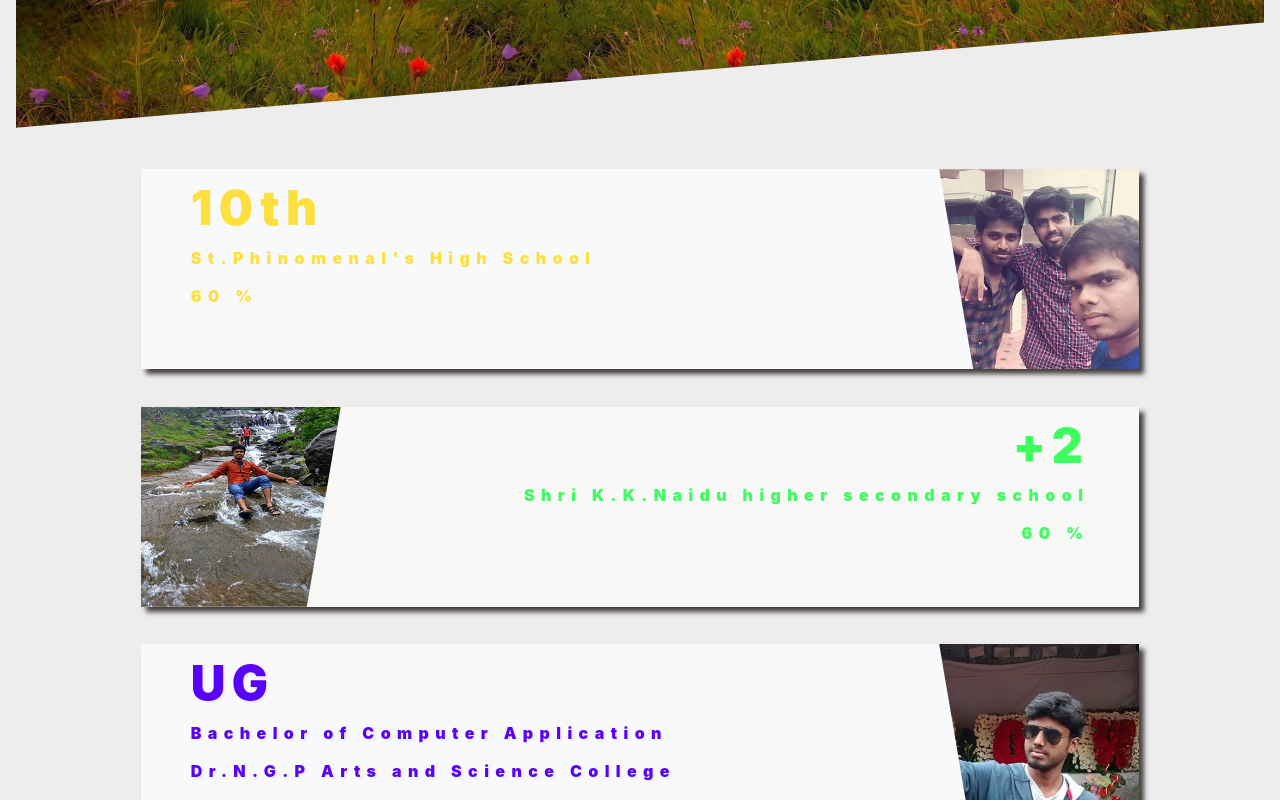
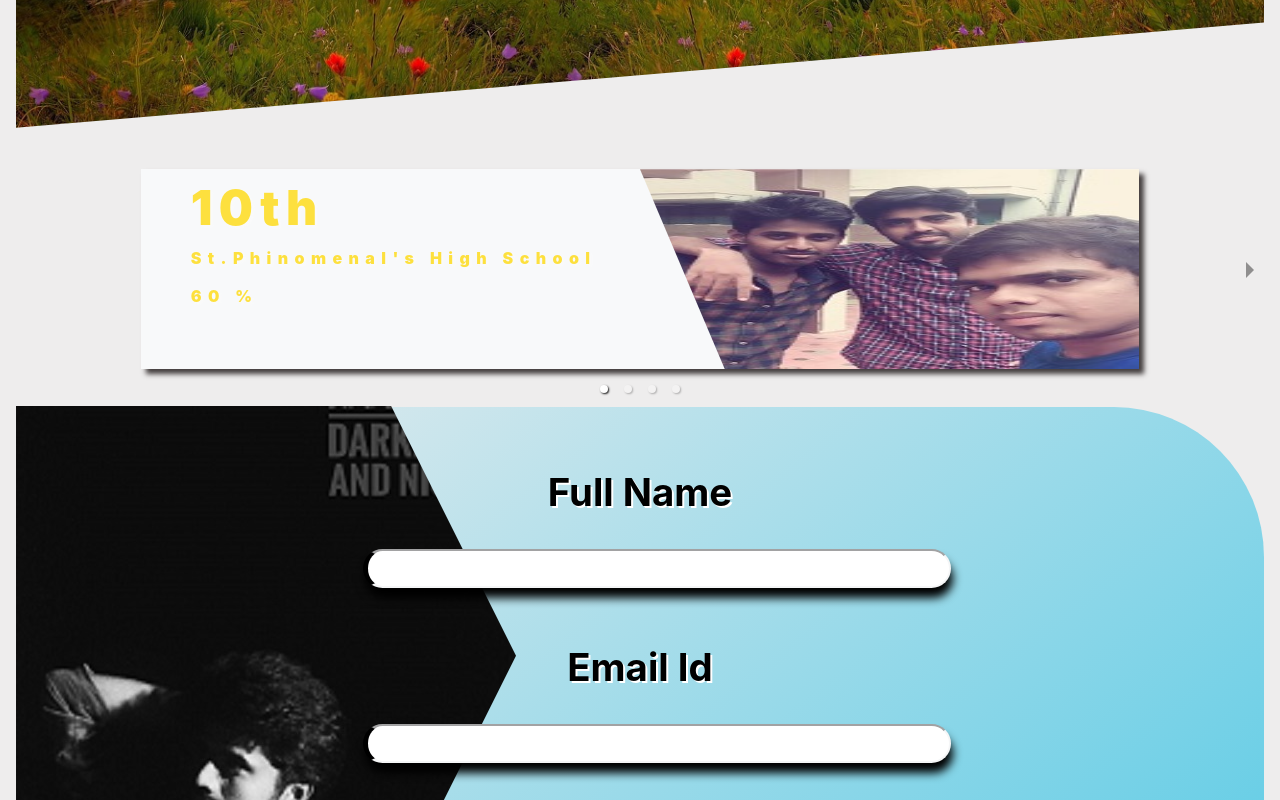
Before and after one commit to Guru-Prasath5/emptyrepo, a React (Create React App) app: page / in a window 1280 px wide. Shown: the part 2580-3380 px from the top of the page. Built offline with nearby package versions, Linux system fonts and the light colour scheme.

Commit message:
carousel

```diff
--- a/package.json
+++ b/package.json
@@ -6,6 +6,7 @@
     "axios": "^0.18.0",
     "react": "^16.7.0",
     "react-dom": "^16.7.0",
+    "react-responsive-carousel": "^3.1.49",
     "react-scripts": "2.1.3"
   },
   "scripts": {
--- a/src/App.js
+++ b/src/App.js
@@ -14,7 +14,7 @@ class App extends Component {
         <Home/>
          <AboutMe/>
         <Skills/>
-        <Education studies="10th" school="St.Phinomenal's High School" presentage="60 %"/>
+        <Education />
         <ContactMe/>
         <Footer/>
       </div>
--- a/src/Education.css
+++ b/src/Education.css
@@ -1,3 +1,4 @@
+
 .tenth{
 font-size: 300%;
 
@@ -52,6 +53,7 @@ right: 0;
 top: 0;
 max-width: 50%;
 min-height: 100%;
+max-height: 100%;
 width: auto;
 -webkit-clip-path: polygon(0 0, 100% 0, 100% 100%, 17% 100%);
 clip-path: polygon(0 0, 100% 0, 100% 100%, 17% 100%);
@@ -63,6 +65,7 @@ clip-path: polygon(0 0, 100% 0, 100% 100%, 17% 100%);
     top: 0;
     max-width: 50%;
     min-height: 100%;
+    max-height: 100%;
     width: auto;
     -webkit-clip-path: polygon(0 0, 100% 0, 83% 100%, 0 100%);
 clip-path: polygon(0 0, 100% 0, 83% 100%, 0 100%);
@@ -84,7 +87,7 @@ clip-path: polygon(0 0, 100% 0, 83% 100%, 0 100%);
         color: rgb(248, 2, 2);
     }
 .card1{
-    min-height: 120%;
+    min-height: 200px;
     width: 80%;
     height: 200px;
     background-color: #fafbfcdf;
--- a/src/Education.js
+++ b/src/Education.js
@@ -1,14 +1,19 @@
 import React from 'react';
 import './Education.css';
+import './carousel.css';
+// import "react-responsive-carousel/lib/styles/carousel.min.css";
+import { Carousel } from 'react-responsive-carousel';
 
 export default class Education extends React.Component{
 
+
     render(){
+
         return(
-            <div className="educationCards" >
-
+            // <div className="educationCards" >
+            <Carousel showThumbs={false} showStatus={false} verticalSwipe='natural'>
             <div className="card1 bordercard1">
-            <img className="shadePhoto" src="image/card1.jpg"></img>
+            <img className="shadePhoto" src="image/card1.jpg" alt="shadePhoto"></img>
             <p className="secondarySchool">
             <span className="tenth">10th</span><br/>
             St.Phinomenal's High School <br/>
@@ -46,7 +51,7 @@ export default class Education extends React.Component{
             7 CGPA</p>
 
             </div>
-            </div>
+            </Carousel>
         )
     }
 }
--- /dev/null
+++ b/src/carousel.css
@@ -0,0 +1,229 @@
+
+.carousel .control-arrow, .carousel.carousel-slider .control-arrow {
+  -webkit-transition: all 0.25s ease-in;
+  -moz-transition: all 0.25s ease-in;
+  -ms-transition: all 0.25s ease-in;
+  -o-transition: all 0.25s ease-in;
+  transition: all 0.25s ease-in;
+  opacity: 0.4;
+  filter: alpha(opacity=40);
+  position: absolute;
+  z-index: 2;
+  top: 20px;
+  background: none;
+  border: 0;
+  font-size: 32px;
+  cursor: pointer; }
+  .carousel .control-arrow:hover {
+    opacity: 1;
+    filter: alpha(opacity=100); }
+  .carousel .control-arrow:before, .carousel.carousel-slider .control-arrow:before {
+    margin: 0 5px;
+    display: inline-block;
+    border-top: 8px solid transparent;
+    border-bottom: 8px solid transparent;
+    content: ''; }
+  .carousel .control-disabled.control-arrow {
+    opacity: 0;
+    filter: alpha(opacity=0);
+    cursor: inherit;
+    display: none; }
+  .carousel .control-prev.control-arrow {
+    left: 0; }
+    .carousel .control-prev.control-arrow:before {
+      border-right: 8px solid #000; }
+  .carousel .control-next.control-arrow {
+    right: 0; }
+    .carousel .control-next.control-arrow:before {
+      border-left: 8px solid #000; }
+
+.carousel {
+  position: relative;
+  width: 100%; }
+  .carousel * {
+    -webkit-box-sizing: border-box;
+    -moz-box-sizing: border-box;
+    box-sizing: border-box; }
+  .carousel img {
+    width: 100%;
+    display: inline-block;
+    pointer-events: none; }
+  .carousel .carousel {
+    position: relative; }
+  .carousel .control-arrow {
+    outline: 0;
+    border: 0;
+    background: none;
+    top: 50%;
+    margin-top: -13px;
+    font-size: 18px; }
+  .carousel .thumbs-wrapper {
+    margin: 20px;
+    overflow: hidden; }
+  .carousel .thumbs {
+    -webkit-transition: all 0.15s ease-in;
+    -moz-transition: all 0.15s ease-in;
+    -ms-transition: all 0.15s ease-in;
+    -o-transition: all 0.15s ease-in;
+    transition: all 0.15s ease-in;
+    -webkit-transform: translate3d(0, 0, 0);
+    -moz-transform: translate3d(0, 0, 0);
+    -ms-transform: translate3d(0, 0, 0);
+    -o-transform: translate3d(0, 0, 0);
+    transform: translate3d(0, 0, 0);
+    position: relative;
+    list-style: none;
+    white-space: nowrap; }
+  .carousel .thumb {
+    -webkit-transition: border 0.15s ease-in;
+    -moz-transition: border 0.15s ease-in;
+    -ms-transition: border 0.15s ease-in;
+    -o-transition: border 0.15s ease-in;
+    transition: border 0.15s ease-in;
+    display: inline-block;
+    width: 80px;
+    margin-right: 6px;
+    white-space: nowrap;
+    overflow: hidden;
+    border: 3px solid #fff;
+    padding: 2px; }
+    .carousel .thumb:focus {
+      border: 3px solid #ccc;
+      outline: none; }
+    .carousel .thumb.selected, .carousel .thumb:hover {
+      border: 3px solid #333; }
+    .carousel .thumb img {
+      vertical-align: top; }
+  .carousel.carousel-slider {
+    position: relative;
+    margin: 0;
+    overflow: hidden; }
+    .carousel.carousel-slider .control-arrow {
+      top: 0;
+      color: #000;
+      font-size: 26px;
+      bottom: 0;
+      margin-top: 0;
+      padding: 5px; }
+      .carousel.carousel-slider .control-arrow:hover {
+        background: rgba(0, 0, 0, 0.2); }
+  .carousel .slider-wrapper {
+    overflow: hidden;
+    margin: auto;
+    width: 100%;
+    -webkit-transition: height 0.15s ease-in;
+    -moz-transition: height 0.15s ease-in;
+    -ms-transition: height 0.15s ease-in;
+    -o-transition: height 0.15s ease-in;
+    transition: height 0.15s ease-in; }
+    .carousel .slider-wrapper.axis-horizontal .slider {
+      -ms-box-orient: horizontal;
+      display: -webkit-box;
+      display: -moz-box;
+      display: -ms-flexbox;
+      display: -moz-flex;
+      display: -webkit-flex;
+      display: flex; }
+      .carousel .slider-wrapper.axis-horizontal .slider .slide {
+        flex-direction: column;
+        flex-flow: column; }
+    .carousel .slider-wrapper.axis-vertical {
+      -ms-box-orient: horizontal;
+      display: -webkit-box;
+      display: -moz-box;
+      display: -ms-flexbox;
+      display: -moz-flex;
+      display: -webkit-flex;
+      display: flex; }
+      .carousel .slider-wrapper.axis-vertical .slider {
+        -webkit-flex-direction: column;
+        flex-direction: column; }
+  .carousel .slider {
+    margin: 0;
+    padding: 0;
+    position: relative;
+    list-style: none;
+    width: 100%; }
+    .carousel .slider.animated {
+      -webkit-transition: all 0.35s ease-in-out;
+      -moz-transition: all 0.35s ease-in-out;
+      -ms-transition: all 0.35s ease-in-out;
+      -o-transition: all 0.35s ease-in-out;
+      transition: all 0.35s ease-in-out; }
+  .carousel .slide {
+    min-width: 100%;
+    margin: 0;
+    position: relative;
+    text-align: center;
+    /* background: rgba(182, 179, 179, 0.24) ;  */
+}
+    .carousel .slide img {
+      width: 100%;
+      vertical-align: top;
+      border: 0; }
+    .carousel .slide iframe {
+      display: inline-block;
+      width: calc(100% - 80px);
+      margin: 0 40px 40px;
+      border: 0; }
+    .carousel .slide .legend {
+      -webkit-transition: all 0.5s ease-in-out;
+      -moz-transition: all 0.5s ease-in-out;
+      -ms-transition: all 0.5s ease-in-out;
+      -o-transition: all 0.5s ease-in-out;
+      transition: all 0.5s ease-in-out;
+      position: absolute;
+      bottom: 40px;
+      left: 50%;
+      margin-left: -45%;
+      width: 90%;
+      border-radius: 10px;
+      /* background:  rgba(182, 179, 179, 0.24) ; */
+      color: #fff;
+      padding: 10px;
+      font-size: 12px;
+      text-align: center;
+      opacity: 0.25;
+      -webkit-transition: opacity 0.35s ease-in-out;
+      -moz-transition: opacity 0.35s ease-in-out;
+      -ms-transition: opacity 0.35s ease-in-out;
+      -o-transition: opacity 0.35s ease-in-out;
+      transition: opacity 0.35s ease-in-out; }
+  .carousel .control-dots {
+    position: absolute;
+    bottom: 0;
+    margin: 10px 0;
+    text-align: center;
+    width: 100%; }
+    @media (min-width: 960px) {
+      .carousel .control-dots {
+        bottom: 0; } }
+    .carousel .control-dots .dot {
+      -webkit-transition: opacity 0.25s ease-in;
+      -moz-transition: opacity 0.25s ease-in;
+      -ms-transition: opacity 0.25s ease-in;
+      -o-transition: opacity 0.25s ease-in;
+      transition: opacity 0.25s ease-in;
+      opacity: 0.3;
+      filter: alpha(opacity=30);
+      box-shadow: 1px 1px 2px rgba(0, 0, 0, 0.9);
+      background: #fff;
+      border-radius: 50%;
+      width: 8px;
+      height: 8px;
+      cursor: pointer;
+      display: inline-block;
+      margin: 0 8px; }
+      .carousel .control-dots .dot.selected, .carousel .control-dots .dot:hover {
+        opacity: 1;
+        filter: alpha(opacity=100); }
+  .carousel .carousel-status {
+    position: absolute;
+    top: 0;
+    right: 0;
+    padding: 5px;
+    font-size: 10px;
+    text-shadow: 1px 1px 1px rgba(0, 0, 0, 0.9);
+    color: #fff; }
+  .carousel:hover .slide .legend {
+    opacity: 1; }
```
Also changed, not shown: 1 other file (tests, documents, lock files or other folders).
